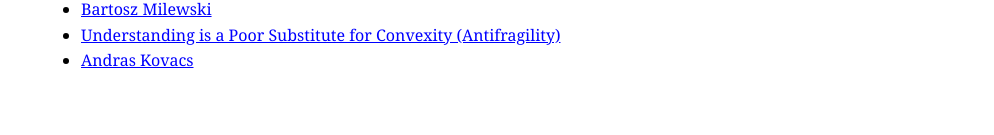
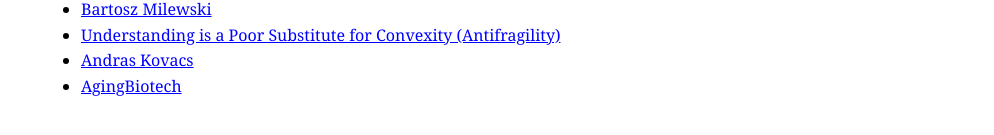
Before and after one commit to 0xWOLAND/website, an Astro site: page /sites in a window 1280 px wide. Shown: the part 131-266 px from the top of the page, without its empty margins (286-1280 px from the left). Built offline with nearby package versions, Linux system fonts and the light colour scheme; Astro itself is replaced by a stand-in of ours; some packages are replaced by stand-ins of ours.

Commit message:
nit: site

```diff
--- a/src/pages/sites.md
+++ b/src/pages/sites.md
@@ -11,3 +11,4 @@
 - [Bartosz Milewski](https://bartoszmilewski.com/)
 - [Understanding is a Poor Substitute for Convexity (Antifragility)](https://fooledbyrandomness.com/ConvexityScience.pdf)
 - [Andras Kovacs](https://andraskovacs.github.io/)
+- [AgingBiotech](https://agingbiotech.info/)
```
